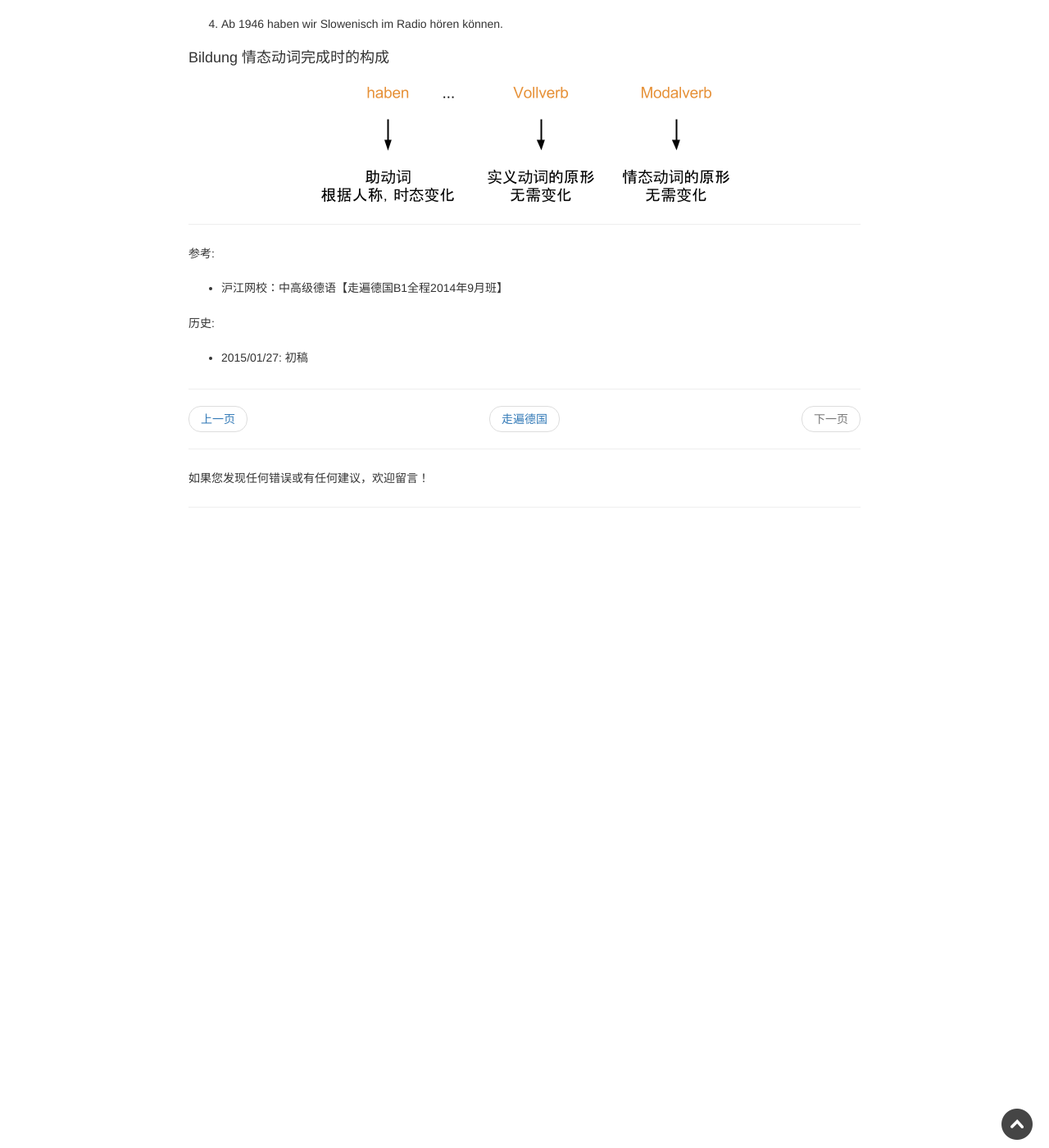
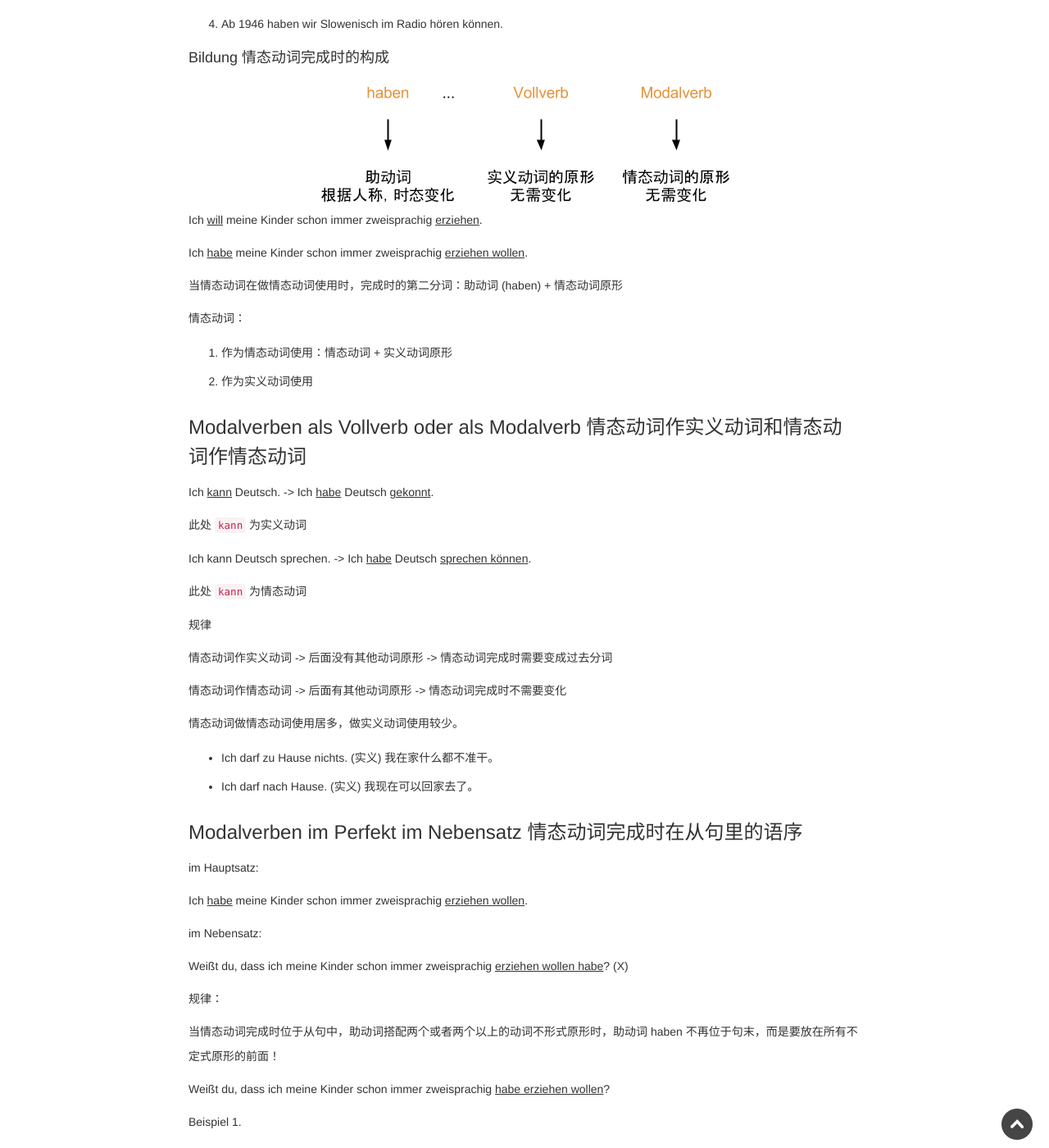
Before and after one commit to Frederick-S/GermanGarden, a Jekyll site: the page built from _posts/Passwort Deutsch/B1/2015-01-27-lektion-23-3.html, in a window 1280 px wide and 1400 px high, scrolled down 2580 px. Shown: the whole window at 82% size. Built offline with Jekyll 4.4.1, drawn with Linux system fonts in a browser that asks for light colours; nearby versions of some CDN libraries; comment, search, counter and statistics services are not loaded; before the commit the page ends 3279 px from its top, so only the background shows below that; some of the changed text lies outside the part shown.

Commit message:
Update lesson 23-3

```diff
--- a/_posts/Passwort Deutsch/B1/2015-01-27-lektion-23-3.html
+++ b/_posts/Passwort Deutsch/B1/2015-01-27-lektion-23-3.html
@@ -67,10 +67,43 @@ tags: ['Passwort Deutsch', 'Passwort Deutsch B1', 'Passwort Deutsch B1 Lektion 2
 </ol>
 <h4>Bildung 情态动词完成时的构成</h4>
 <img class="img-responsive" src="/GermanGarden/img/Passwort Deutsch/B1/Lektion 23-3/Modalverben-im-Perfekt.png">
-
-
-
-
+<p>Ich <u>will</u> meine Kinder schon immer zweisprachig <u>erziehen</u>.</p>
+<p>Ich <u>habe</u> meine Kinder schon immer zweisprachig <u>erziehen wollen</u>.</p>
+<p>当情态动词在做情态动词使用时，完成时的第二分词：助动词 (haben) + 情态动词原形</p>
+<p>情态动词：</p>
+<ol class="item-list">
+    <li>作为情态动词使用：情态动词 + 实义动词原形</li>
+    <li>作为实义动词使用</li>
+</ol>
+<h3>Modalverben als Vollverb oder als Modalverb 情态动词作实义动词和情态动词作情态动词</h3>
+<p>Ich <u>kann</u> Deutsch. -> Ich <u>habe</u> Deutsch <u>gekonnt</u>.</p>
+<p>此处 <code>kann</code> 为实义动词</p>
+<p>Ich kann Deutsch sprechen. -> Ich <u>habe</u> Deutsch <u>sprechen können</u>.</p>
+<p>此处 <code>kann</code> 为情态动词</p>
+<p>规律</p>
+<p>情态动词作实义动词 -> 后面没有其他动词原形 -> 情态动词完成时需要变成过去分词</p>
+<p>情态动词作情态动词 -> 后面有其他动词原形 -> 情态动词完成时不需要变化</p>
+<p>情态动词做情态动词使用居多，做实义动词使用较少。</p>
+<ul class="item-list">
+    <li>Ich darf zu Hause nichts. (实义) 我在家什么都不准干。</li>
+    <li>Ich darf nach Hause. (实义) 我现在可以回家去了。</li>
+</ul>
+<h3>Modalverben im Perfekt im Nebensatz 情态动词完成时在从句里的语序</h3>
+<p>im Hauptsatz:</p>
+<p>Ich <u>habe</u> meine Kinder schon immer zweisprachig <u>erziehen wollen</u>.</p>
+<p>im Nebensatz:</p>
+<p>Weißt du, dass ich meine Kinder schon immer zweisprachig <u>erziehen wollen habe</u>? (X)</p>
+<p>规律：</p>
+<p>当情态动词完成时位于从句中，助动词搭配两个或者两个以上的动词不形式原形时，助动词 haben 不再位于句末，而是要放在所有不定式原形的前面！</p>
+<p>Weißt du, dass ich meine Kinder schon immer zweisprachig <u>habe erziehen wollen</u>?</p>
+<p>Beispiel 1.</p>
+<p>Ich kann Deutsch.</p>
+<p>Ich habe Deutsch gekonnt.</p>
+<p>Weißt du, das ich Deutsch gekonnt habe?</p>
+<p>Beispiel 2.</p>
+<p>Ich kan Deutsch sprechen.</p>
+<p>Ich habe Deutsch sprechen können.</p>
+<p>Weißt du, dass ich Deutsch habe sprechen können?</p>
 <hr />
 <p>
     参考:
```
